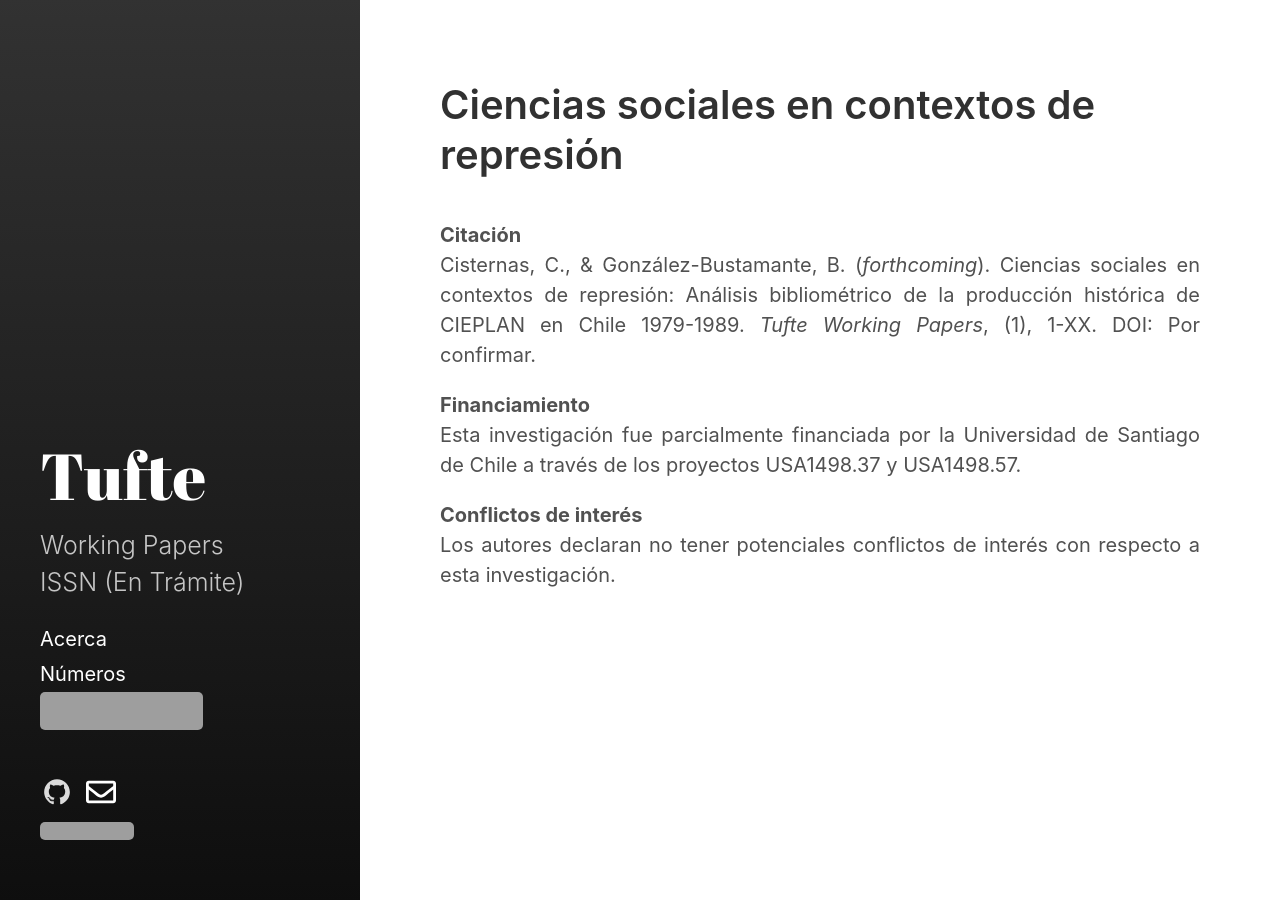
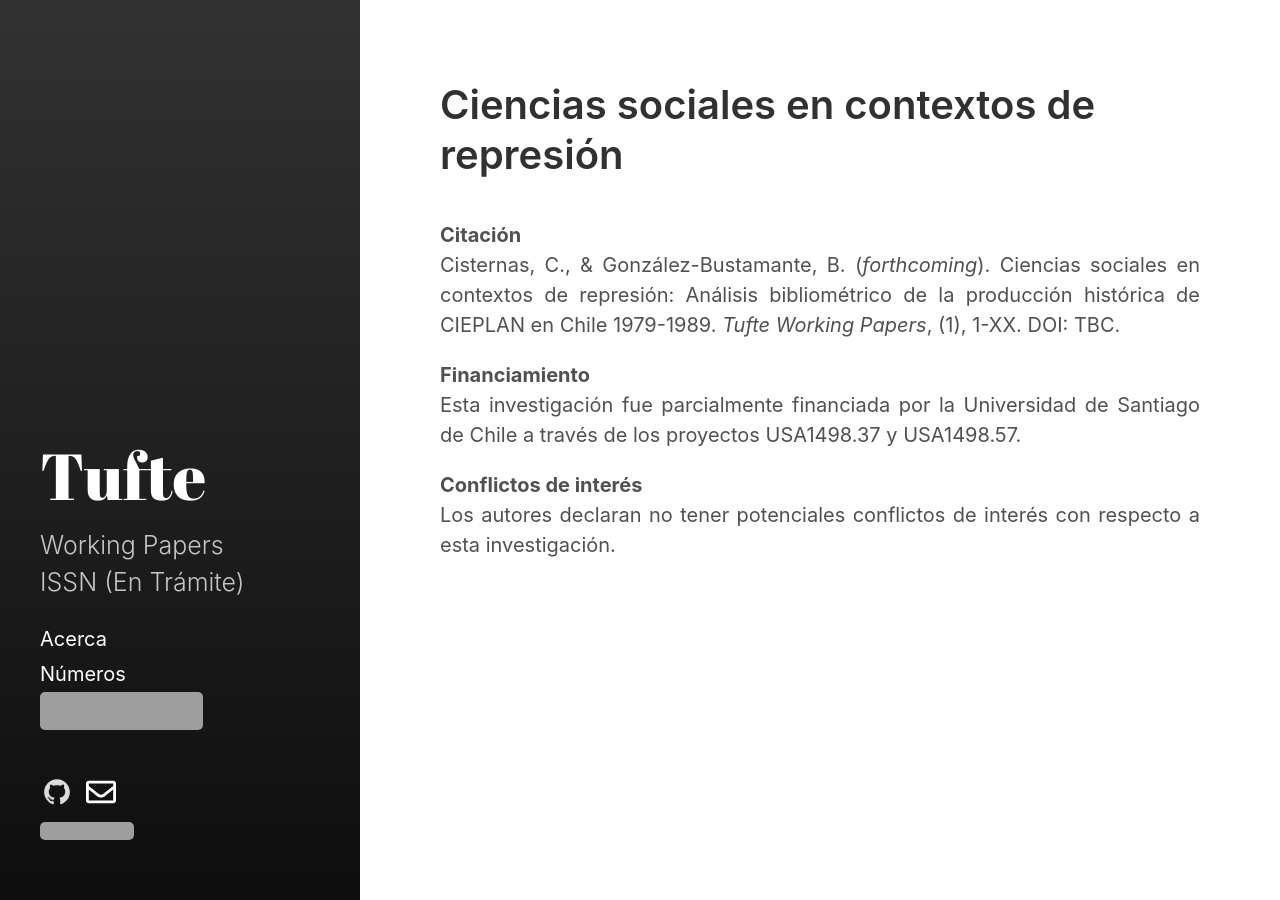
Before and after one commit to training-datalab/tuftepapers.com, a Jekyll site: the page built from _posts/2020-08-03-ciencias-sociales-en-contextos-de-represion.md, in a window 1280 px wide. Built offline with Jekyll 4.4.1, drawn with Linux system fonts in a browser that asks for light colours; grey boxes are pictures that could not be loaded.

Commit message:
Update 2020-08-03-ciencias-sociales-en-contextos-de-represion.md

```diff
--- a/_posts/2020-08-03-ciencias-sociales-en-contextos-de-represion.md
+++ b/_posts/2020-08-03-ciencias-sociales-en-contextos-de-represion.md
@@ -7,7 +7,7 @@
 ---
 
 <p align=" justify"><b>Citación</b><br />
-Cisternas, C., & González-Bustamante, B. (<em>forthcoming</em>). Ciencias sociales en contextos de represión: Análisis bibliométrico de la producción histórica de CIEPLAN en Chile 1979-1989. <em>Tufte Working Papers</em>, (1), 1-XX. DOI: Por confirmar.</p>
+Cisternas, C., & González-Bustamante, B. (<em>forthcoming</em>). Ciencias sociales en contextos de represión: Análisis bibliométrico de la producción histórica de CIEPLAN en Chile 1979-1989. <em>Tufte Working Papers</em>, (1), 1-XX. DOI: TBC.</p>
 
 <p align=" justify"><b>Financiamiento</b><br />
 Esta investigación fue parcialmente financiada por la Universidad de Santiago de Chile a través de los proyectos USA1498.37 y USA1498.57.</p>
```
